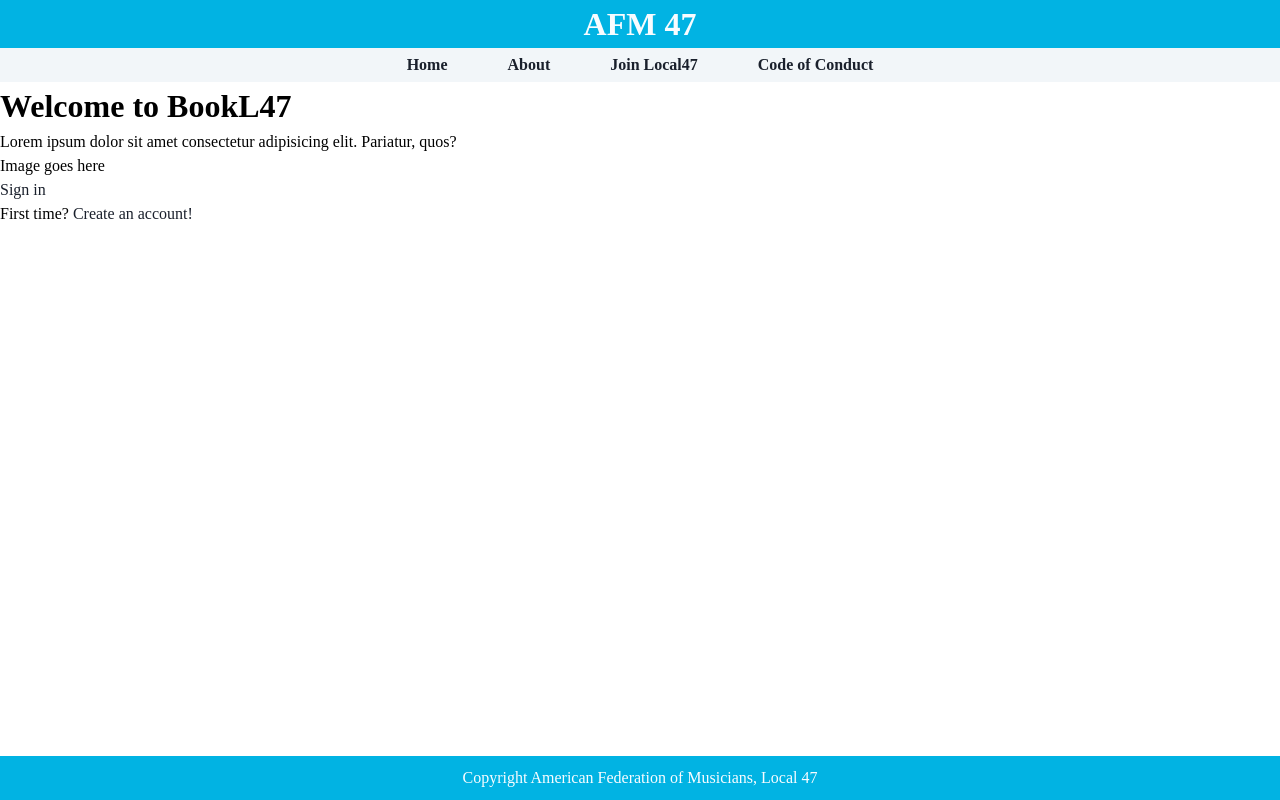
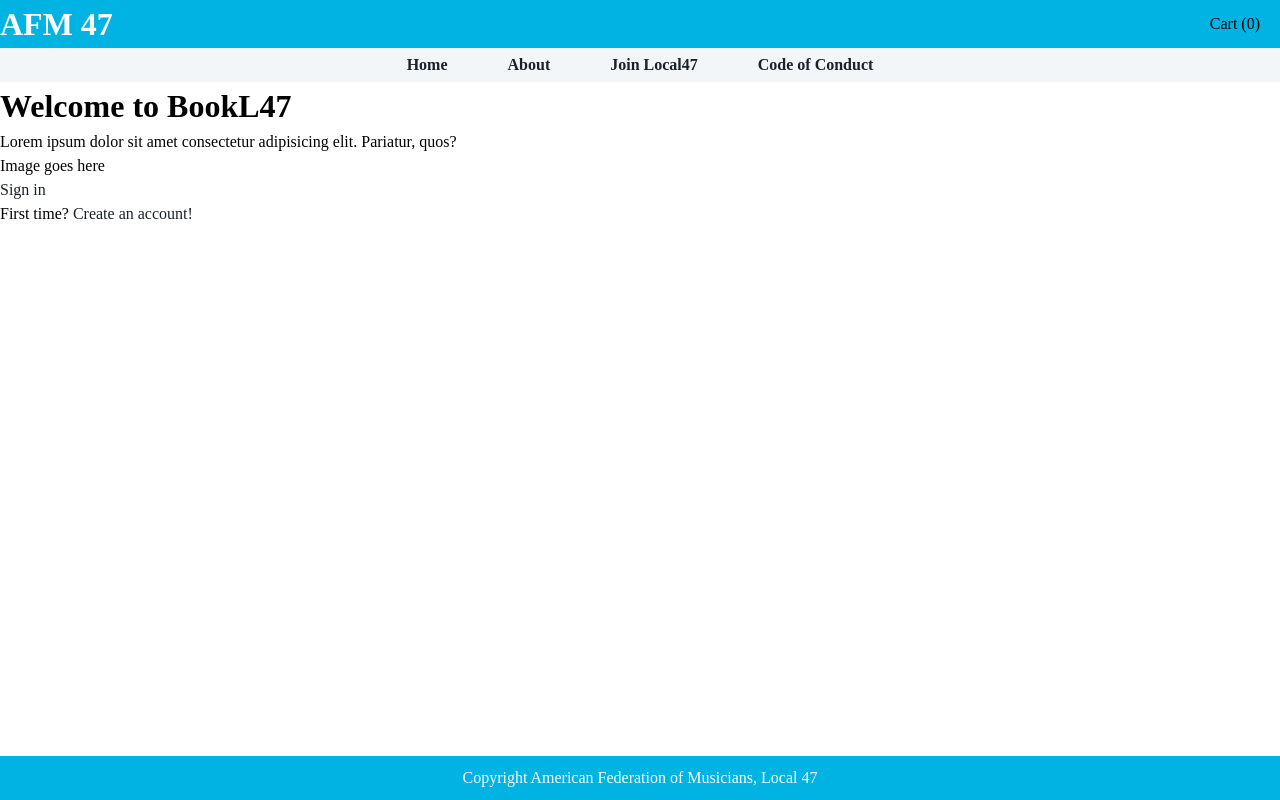
Before and after one commit to CompuGlobalHyper/bookL47, a React (Vite) app in the folder bookL47-frontend/: page / in a window 1280 px wide. Built offline with nearby package versions, Linux system fonts and the light colour scheme; no server answers.

Commit message:
Created shopping cart context and link

```diff
--- a/bookL47-frontend/src/components/Header.jsx
+++ b/bookL47-frontend/src/components/Header.jsx
@@ -1,9 +1,13 @@
-import React from 'react'
+import React, { useContext } from 'react'
 import { useState } from 'react'
 import styles from "./styles/Header.module.css"
 import { Link, useOutletContext } from 'react-router'
+import { CartContext } from '../contexts/CartContext'
 
 export default function Header( { user }) {
+
+    const { cart } = useContext(CartContext)
+
     const [viewMenu, setViewMenu] = useState(false)
     const navLinks = {
   guest: [
@@ -52,6 +56,7 @@
         <div className={styles.main}>
             <div className={styles.image}></div>
             <h1 className={styles.title}>{`AFM 47`}</h1>
+            {user.role !== 'guest' ? <></> : <Link to='/cart'className={`${styles.cart} text`}>Cart ({cart.length})</Link>}
             <div
                 className={styles.hamburger}
                 onClick={() => {
--- a/bookL47-frontend/src/components/styles/Calendar.module.css
+++ b/bookL47-frontend/src/components/styles/Calendar.module.css
@@ -24,6 +24,7 @@
 }
 
 .monthView {
+    z-index: 0 !important;
     flex: 1;
 }
 
--- a/bookL47-frontend/src/components/styles/Header.module.css
+++ b/bookL47-frontend/src/components/styles/Header.module.css
@@ -19,8 +19,17 @@
 }
 
 .hamburger {
-    margin-left: auto;
     display: none;
+}
+
+.cart {
+    cursor: pointer;
+    margin: 0 20px 0 auto;
+}
+
+.cart:active {
+    text-decoration: underline;
+    text-underline-offset: 4px;
 }
 
 .listContainer {
@@ -29,8 +38,9 @@
     position: relative;
 }
 
-@media screen and (min-width: 900px) {
+@media screen and (min-width: 700px) {
     .list {
+        z-index: 1;
         display: flex;
         width: 100%;
         justify-content: center;
@@ -51,7 +61,7 @@
 }
 
 
-@media screen and (max-width: 900px) {
+@media screen and (max-width: 700px) {
     .main {
         padding: 4px 16px;
     }
--- /dev/null
+++ b/bookL47-frontend/src/contexts/CartContext.jsx
@@ -0,0 +1,15 @@
+import React, { createContext, useState } from 'react'
+
+export const CartContext = createContext()
+export function CartProvider({ children }) {
+    const [cart, setCart] = useState([])
+
+  return (
+   <CartContext.Provider
+   value={{
+    cart, setCart
+   }}>
+    {children}
+   </CartContext.Provider>
+  )
+}
--- a/bookL47-frontend/src/index.css
+++ b/bookL47-frontend/src/index.css
@@ -94,8 +94,8 @@
   );
 
   --gold-color: light-dark(
-    rgb(212, 175, 55),
-    rgb(232, 196, 85)
+    rgb(211, 172, 43),
+    rgb(232, 191, 68)
   );
   /* Backgrounds */
   --bg-color: light-dark(
```
Also changed, not shown: bookL47-frontend/src/main.jsx (+5 -2 lines).
